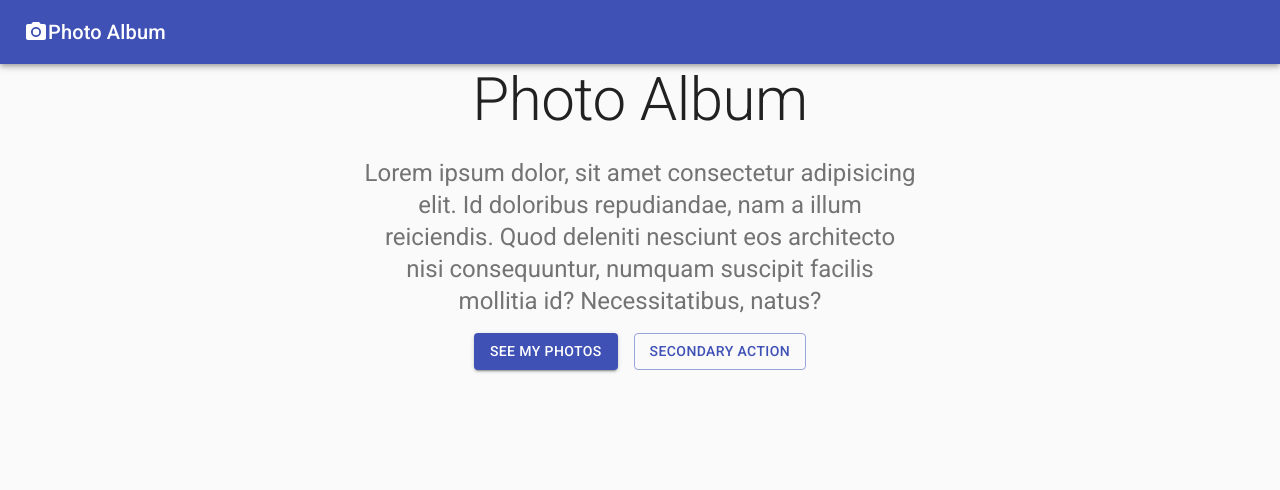
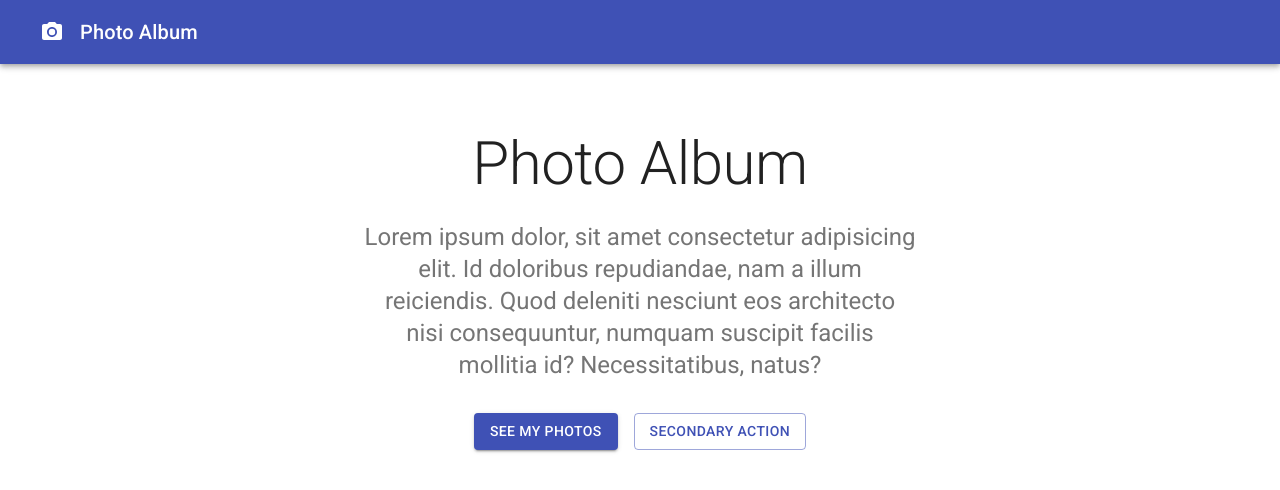
Before and after one commit to daw-maj-pl/mui-album, a React (Create React App) app: page / in a window 1280 px wide. Shown: the top 490 px of the page. Built offline with nearby package versions, Linux system fonts and the light colour scheme.

Commit message:
Add styling

```diff
--- a/src/App.js
+++ b/src/App.js
@@ -11,18 +11,22 @@ import Container from '@material-ui/core/Container';
 import Button from '@material-ui/core/Button';
 import PhotoCamera from '@material-ui/icons/PhotoCamera';
 
+import useStyles from './styles';
+
 const App = () => {
+  const classes = useStyles();
+
   return (
     <>
       <CssBaseline />
       <AppBar position="relative">
         <Toolbar>
-          <PhotoCamera />
+          <PhotoCamera className={classes.icon} />
           <Typography variant="h6">Photo Album</Typography>
         </Toolbar>
       </AppBar>
       <main>
-        <div>
+        <div className={classes.container}>
           <Container maxWidth="sm">
             <Typography
               variant="h2"
@@ -43,7 +47,7 @@ const App = () => {
               nesciunt eos architecto nisi consequuntur, numquam suscipit
               facilis mollitia id? Necessitatibus, natus?
             </Typography>
-            <div>
+            <div className={classes.buttons}>
               <Grid container spacing={2} justifyContent="center">
                 <Grid item>
                   <Button variant="contained" color="primary">
--- /dev/null
+++ b/src/styles.js
@@ -0,0 +1,16 @@
+import { makeStyles } from '@material-ui/core/styles';
+
+const useStyles = makeStyles(theme => ({
+  container: {
+    backgroundColor: theme.palette.background.paper,
+    padding: theme.spacing(8, 0, 6)
+  },
+  icon: {
+    margin: theme.spacing(2)
+  },
+  buttons: {
+    marginTop: theme.spacing(4)
+  }
+}));
+
+export default useStyles;
```
